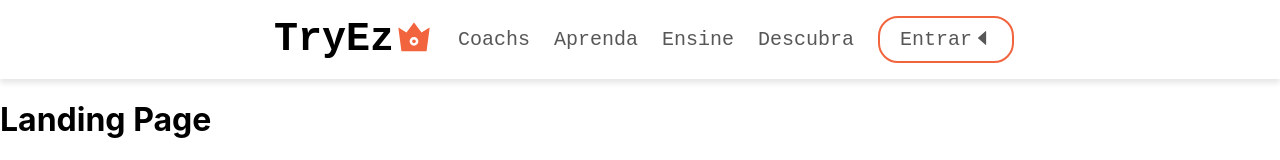
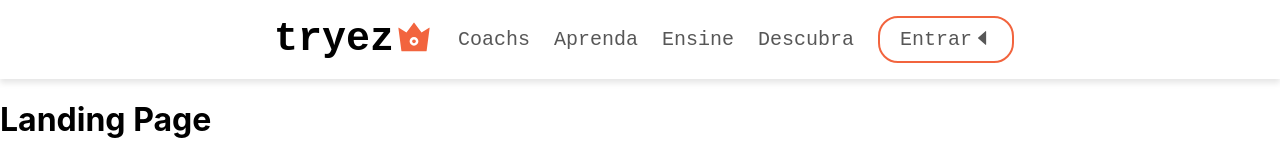
Before and after one commit to oddcaio/plataforma-tryez, a React (Create React App) app: page / in a window 1280 px wide. Shown: the top 160 px of the page. Built offline with nearby package versions, Linux system fonts and the light colour scheme; the HTML template or start-up script is replaced by a standard one; a web font is replaced by a local one.

Commit message:
logo fixed

```diff
--- a/src/components/header/Header.js
+++ b/src/components/header/Header.js
@@ -10,7 +10,7 @@ function Header() {
       <nav>
         <ul className="nav-list">
           <li>
-            <h1 className="logo">TryEz
+            <h1 className="logo">tryez
               <AiFillCrown style={{ color: "#F2643E" }} />
             </h1>
           </li>
```
